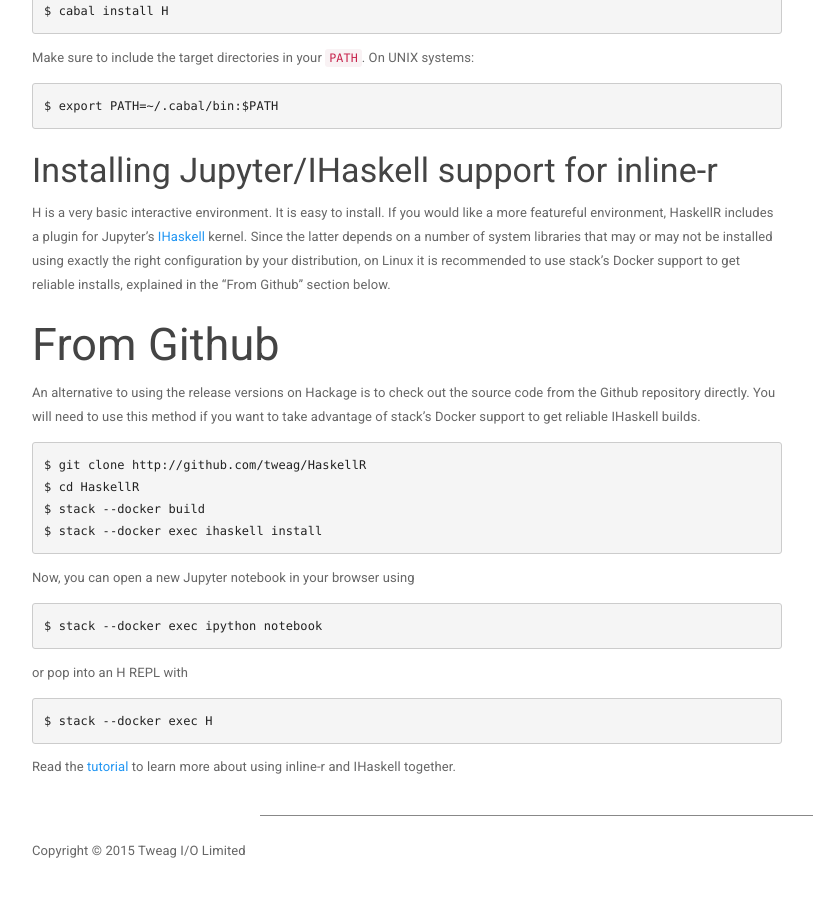
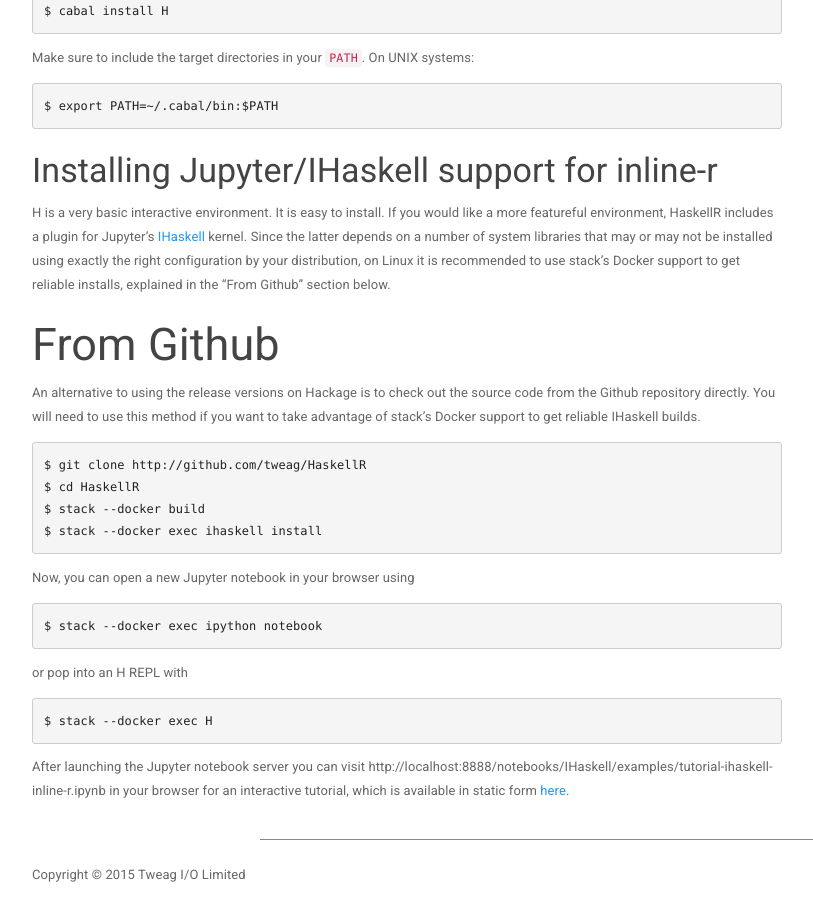
Before and after one commit to tweag/HaskellR, a Jekyll site: the page built from docs/build-and-install.md, in a window 1280 px wide and 900 px high, scrolled down 1110 px. Shown: the whole window, without its empty margins (38-851 px from the left). Built offline with Jekyll 4.4.1, drawn with Linux system fonts in a browser that asks for light colours; Markdown is read by kramdown in place of the engine named in the settings; a style sheet for code colours, icons or effects is not loaded; before the commit the page ends 1986 px from its top, so only the background shows below that.

Commit message:
Use the wording suggested by @codygman.

````diff
--- a/docs/build-and-install.md
+++ b/docs/build-and-install.md
@@ -102,7 +102,9 @@
 $ stack --docker exec H
 ```
 
-Read the [tutorial][tutorial] to learn more about using inline-r and
-IHaskell together.
+After launching the Jupyter notebook server you can visit
+http://localhost:8888/notebooks/IHaskell/examples/tutorial-ihaskell-inline-r.ipynb
+in your browser for an interactive tutorial, which is available in
+static form [here][tutorial].
 
 [tutorial]: https://github.com/tweag/HaskellR/blob/master/IHaskell/examples/tutorial-ihaskell-inline-r.ipynb
````
